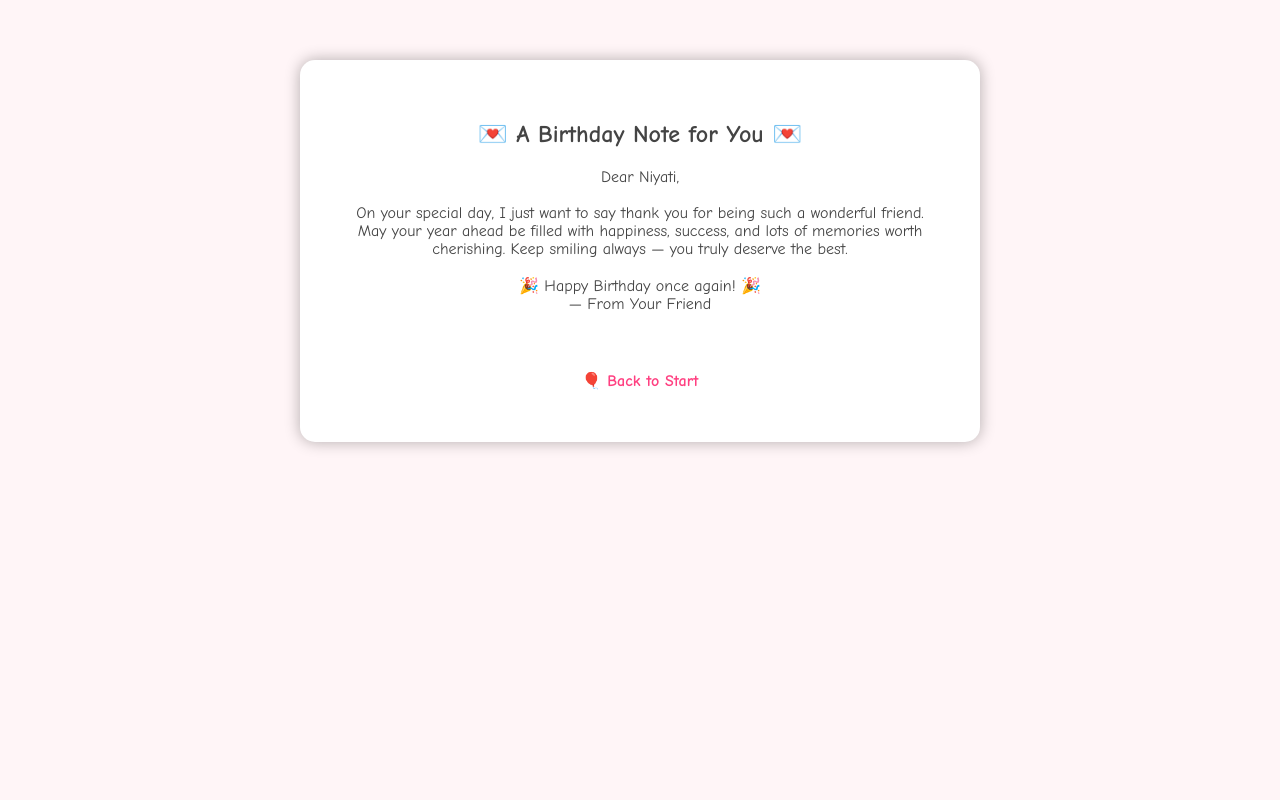
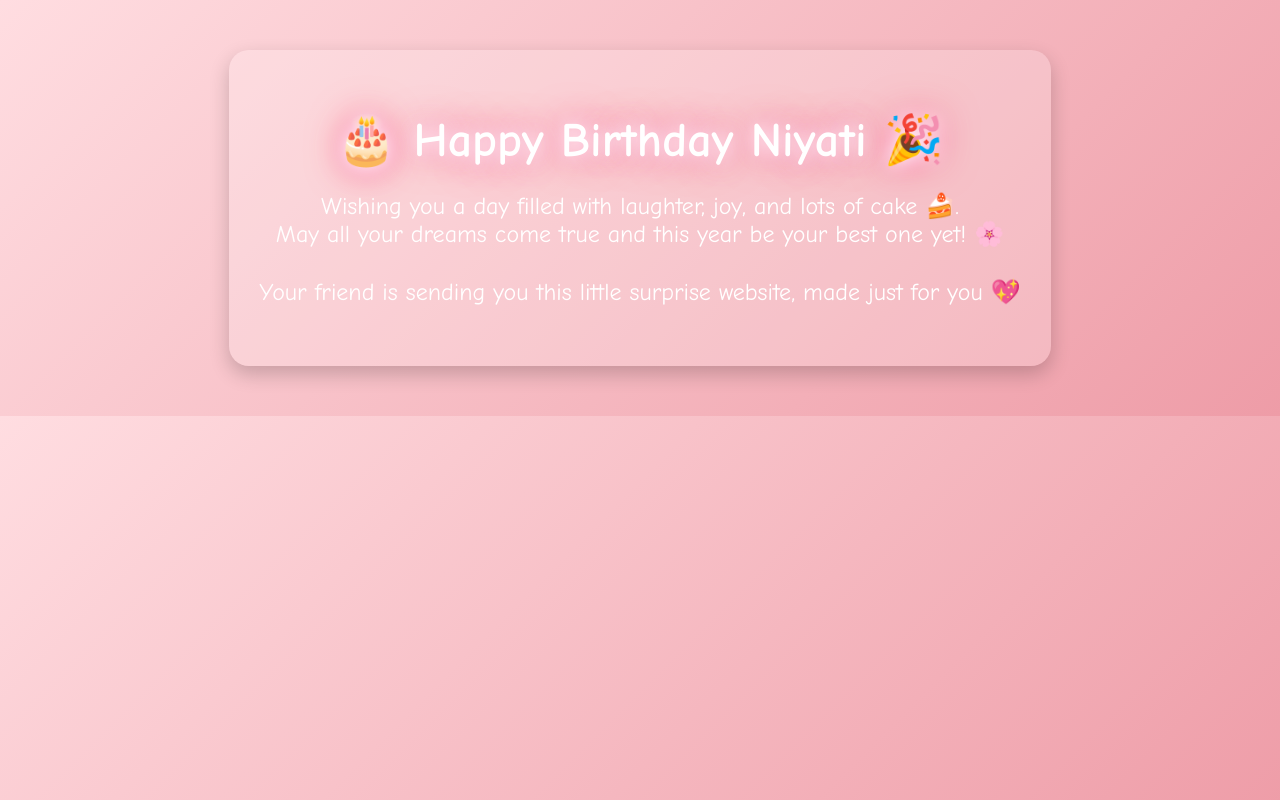
Before and after one commit to sc7743933-alt/Birthday, a plain HTML site: page Page4.html in a window 1280 px wide. Drawn offline with nearby package versions, Linux system fonts and the light colour scheme.

Commit message:
Update Page4.html

```diff
--- a/Page4.html
+++ b/Page4.html
@@ -3,21 +3,56 @@
 <head>
   <meta charset="UTF-8">
   <meta name="viewport" content="width=device-width, initial-scale=1.0">
-  <title>A Special Wish</title>
+  <title>Happy Birthday Niyati 🎉</title>
   <link rel="stylesheet" href="style.css">
+  <style>
+    body {
+      text-align: center;
+      background: linear-gradient(135deg, #ffdde1, #ee9ca7);
+      font-family: 'Comic Sans MS', cursive, sans-serif;
+      color: white;
+      padding: 50px;
+      overflow: hidden;
+    }
+    h1 {
+      font-size: 3em;
+      margin-bottom: 20px;
+      animation: glow 2s infinite alternate;
+    }
+    p {
+      font-size: 1.5em;
+      margin-bottom: 30px;
+    }
+    @keyframes glow {
+      from { text-shadow: 0 0 10px #fff, 0 0 20px #ff6b6b, 0 0 30px #ff4757; }
+      to   { text-shadow: 0 0 20px #fff, 0 0 30px #ff9ff3, 0 0 40px #ff6b6b; }
+    }
+    .card {
+      background: rgba(255,255,255,0.2);
+      border-radius: 20px;
+      padding: 30px;
+      box-shadow: 0 8px 20px rgba(0,0,0,0.2);
+      display: inline-block;
+    }
+  </style>
 </head>
-<body class="bg-card">
-  <div class="wish-card">
-    <h2>💌 A Birthday Note for You 💌</h2>
-    <p>
-      Dear Niyati,<br><br>
-      On your special day, I just want to say thank you for being such a wonderful friend.
-      May your year ahead be filled with happiness, success, and lots of memories worth cherishing.
-      Keep smiling always — you truly deserve the best. <br><br>
-      🎉 Happy Birthday once again! 🎉 <br>
-      — From Your Friend
-    </p>
-    <a href="index.html" class="btn">🎈 Back to Start</a>
+<body>
+  <div class="card">
+    <h1>🎂 Happy Birthday Niyati 🎉</h1>
+    <p>Wishing you a day filled with laughter, joy, and lots of cake 🍰.<br>
+       May all your dreams come true and this year be your best one yet! 🌸</p>
+    <p>Your friend is sending you this little surprise website, made just for you 💖</p>
   </div>
+
+  <!-- Confetti Library -->
+  <script src="https://cdn.jsdelivr.net/npm/canvas-confetti@1.6.0/dist/confetti.browser.min.js"></script>
+  <script src="confetti.js"></script>
+
+  <script>
+    // Trigger confetti when page loads 🎉
+    window.onload = () => {
+      startConfetti();
+    };
+  </script>
 </body>
 </html>
```
